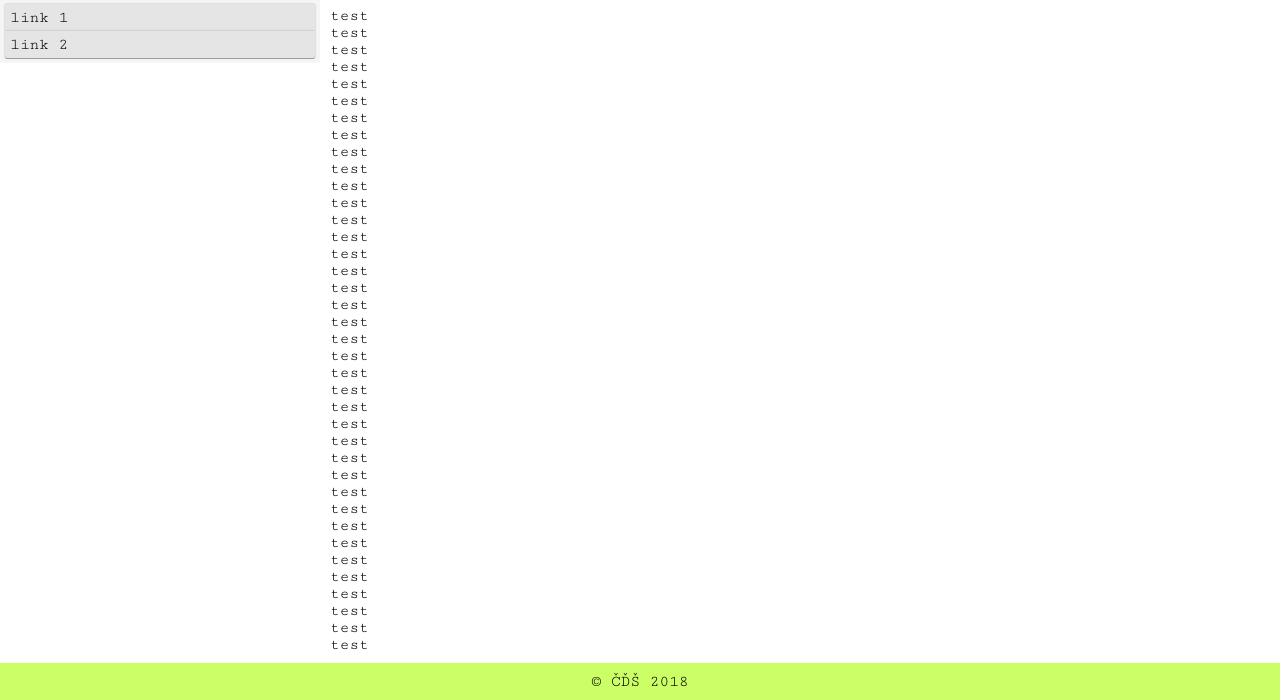
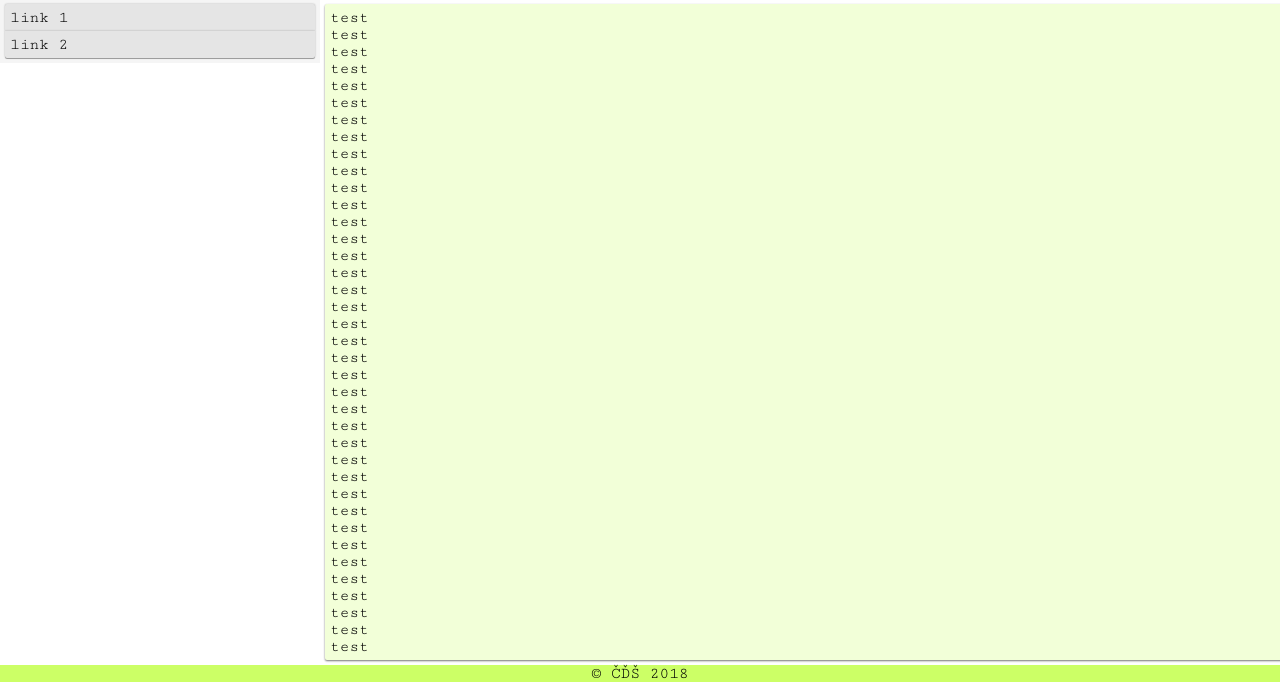
Before and after one commit to hikeislife/hikeislife.kodiranje.io, a plain HTML site: page index.html in a window 1280 px wide. Shown: the part 110-810 px from the top of the page. Drawn offline with Linux system fonts and the light colour scheme.

Commit message:
style edits

```diff
--- a/index.html
+++ b/index.html
@@ -89,6 +89,7 @@
 </nav>
 
 <main class="col-9">
+	<div id="content">
 		<p>test</p>
 		<p>test</p>
 		<p>test</p>
@@ -127,6 +128,7 @@
 	<p>test</p>
 	<p>test</p>
 	<p>test</p>
+	</div>
 </main>
 <footer class="col-12">&copy; ČĎŠ 2018</footer>
 	<script type="text/javascript" src="js/topmenu.js" async></script>
--- a/styles/dt-style.css
+++ b/styles/dt-style.css
@@ -27,6 +27,18 @@ nav ul li:nth-child(1) {
 nav ul li:nth-last-of-type(1) {
 	border-radius: 0 0 2px 2px;
 }
+.col-1 {width: 8.33%;}
+.col-2 {width: 16.66%;}
+.col-3 {width: 25%;}
+.col-4 {width: 33.33%;}
+.col-5 {width: 41.66%;}
+.col-6 {width: 50%;}
+.col-7 {width: 58.33%;}
+.col-8 {width: 66.66%;}
+.col-9 {width: 75%;}
+.col-10 {width: 83.33%;}
+.col-11 {width: 91.66%;}
+.col-12 {width: 100%;}
 #side-menu {
 	list-style-type: none;
 	padding: 0;
--- a/styles/style.css
+++ b/styles/style.css
@@ -19,6 +19,18 @@ a:visited {
 a:hover {
 	font-weight: bold;
 }
+main {
+	display: inline;
+}
+#content {
+	background-color: rgba(204, 255, 102, 0.25);
+	border-radius: 2px;
+	width: 100%;
+	padding: 5px;
+	margin: 5px;
+	margin-top: 7px;
+	box-shadow: 0 1px 2px 0 rgba(0, 0, 0, 0.3), 0 1px 2px 0 rgba(0, 0, 0, 0.3);
+}
 #header-bottom {
 	background-color: #ccff66;
 	padding: 10px;
@@ -31,22 +43,19 @@ a:hover {
 	overflow:hidden;
 	top: 0;
 }
-.col-1 {width: 8.33%;}
-.col-2 {width: 16.66%;}
-.col-3 {width: 25%;}
-.col-4 {width: 33.33%;}
-.col-5 {width: 41.66%;}
-.col-6 {width: 50%;}
-.col-7 {width: 58.33%;}
-.col-8 {width: 66.66%;}
-.col-9 {width: 75%;}
-.col-10 {width: 83.33%;}
-.col-11 {width: 91.66%;}
-.col-12 {width: 100%;}
+
 [class*="col-"] {
     float: left;
-    padding: 10px;
+    /*--padding: 10px;--*/
     /*--border: 1px solid red;--*/
+}
+.row::after {
+    content: "";
+    clear: both;
+    display: table;
+}
+[class*="col-"] {
+    width: 100%;
 }
 nav {
 	display: none;
@@ -56,11 +65,6 @@ footer {
 	width: 100%;
 	text-align: center;
 }
-
-main {
-	display: inline;
-}
-
 #header-bottom {
 	padding-left: 50px;
 }
```
Lines whose indentation alone changed are shown as unchanged.
